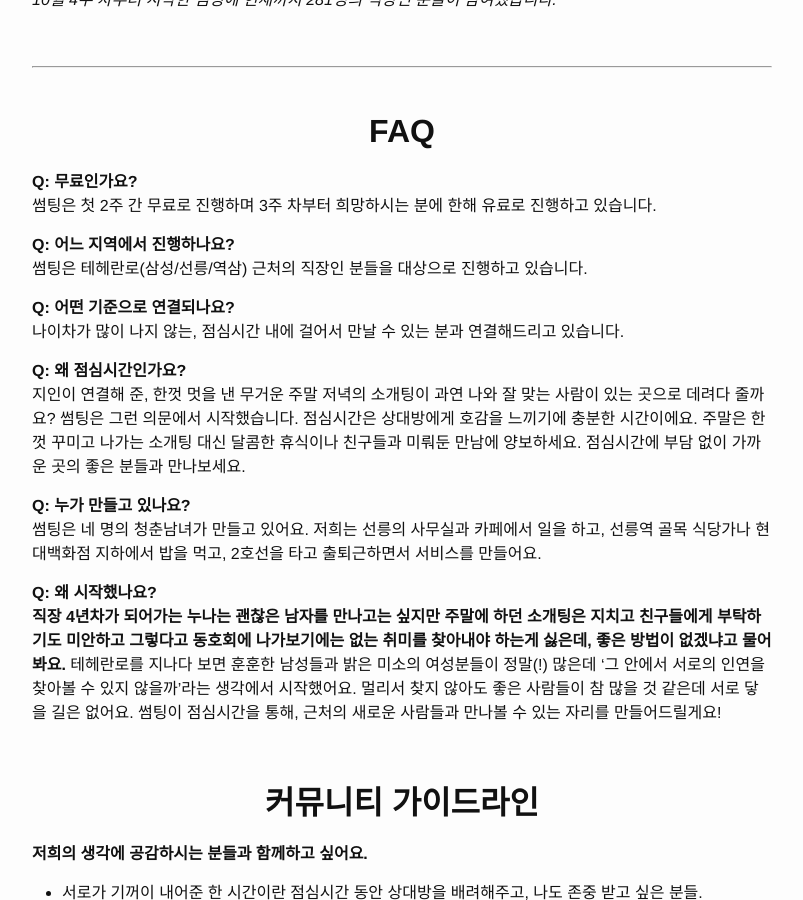
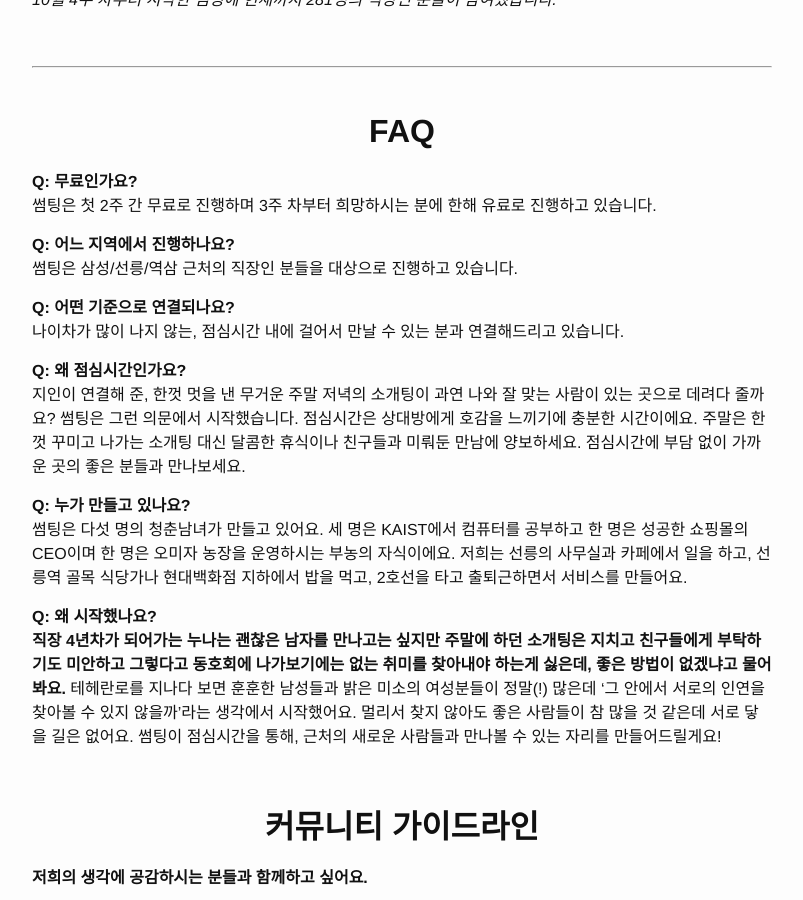
Before and after one commit to castellar/someting.me, a Jekyll site: the page built from index.md, in a window 1280 px wide and 900 px high, scrolled down 1493 px. Shown: the whole window, without its empty margins (238-1041 px from the left). Built offline with Jekyll 4.4.1, drawn with Linux system fonts in a browser that asks for light colours; comment, search, counter and statistics services are not loaded.

Commit message:
modified self introduction and region

```diff
--- a/_includes/about-content.md
+++ b/_includes/about-content.md
@@ -48,7 +48,7 @@
 
 **Q: 어느 지역에서 진행하나요?**
 <br>
-썸팅은 테헤란로(삼성/선릉/역삼) 근처의 직장인 분들을 대상으로 진행하고 있습니다.
+썸팅은 삼성/선릉/역삼 근처의 직장인 분들을 대상으로 진행하고 있습니다.
 
 **Q: 어떤 기준으로 연결되나요?**
 <br>
@@ -60,7 +60,7 @@
 
 **Q: 누가 만들고 있나요?**
 <br>
-썸팅은 네 명의 청춘남녀가 만들고 있어요. 저희는 선릉의 사무실과 카페에서 일을 하고, 선릉역 골목 식당가나 현대백화점 지하에서 밥을 먹고, 2호선을 타고 출퇴근하면서 서비스를 만들어요.
+썸팅은 다섯 명의 청춘남녀가 만들고 있어요. 세 명은 KAIST에서 컴퓨터를 공부하고 한 명은 성공한 쇼핑몰의 CEO이며 한 명은 오미자 농장을 운영하시는 부농의 자식이에요.  저희는 선릉의 사무실과 카페에서 일을 하고, 선릉역 골목 식당가나 현대백화점 지하에서 밥을 먹고, 2호선을 타고 출퇴근하면서 서비스를 만들어요.
 
 **Q: 왜 시작했나요?**
 <br>
```
